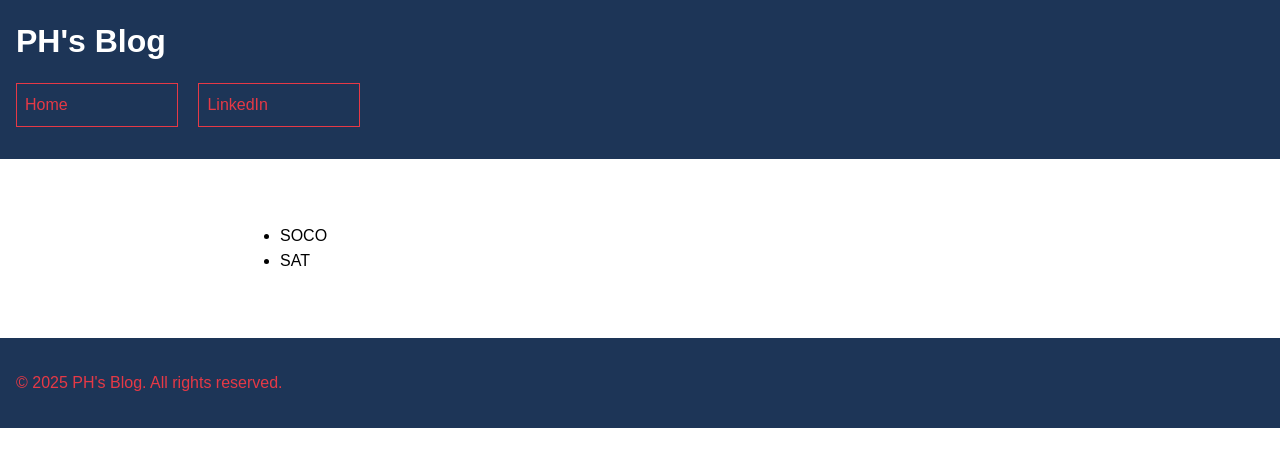
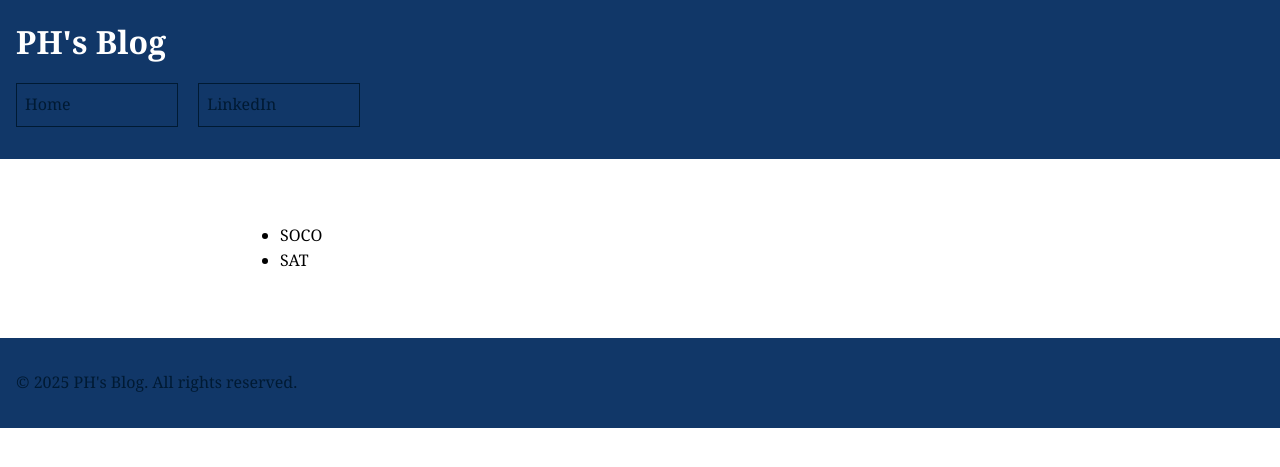
Before and after one commit to CaptainSapphire/PH-s-Blog, a Jekyll site: the page built from Post-ideas.md, in a window 1280 px wide. Shown: the top 467 px of the page. Built offline with Jekyll 4.4.1, drawn with Linux system fonts in a browser that asks for light colours; our own code applies the rules of GitHub Pages for plain Markdown files.

Commit message:
Update styles.css

```diff
--- a/assets/css/styles.css
+++ b/assets/css/styles.css
@@ -3,7 +3,7 @@ html {
 }
 
 body {
-  font-family: Arial, sans-serif;
+  font-family: 'Georgia', sans-serif;
   line-height: 1.6;
   margin: 0;
   padding: 0;
@@ -16,17 +16,17 @@ body {
     }
 
 header {
-  background-color: #1D3557;
+  background-color: #113768;
   color: #fff;
   padding: 1rem;
 }
 
 header h1 {
   margin: 0;
-  background-color: #1D3557;
+  background-color: #113768;
 }
 nav {
-background-color: #1D3557;
+background-color: #113768;
 }
 
 nav a {
@@ -34,30 +34,30 @@ nav a {
   min-width: 9rem;
   padding: 0.5rem;
   /*border-radius: 0.2rem;*/
-  border: solid 1px #E63946;
+  border: solid 1px #001a33;
   text-decoration: none;
-  color: #E63946;
+  color: #001a33;
 }
 
 nav ul {
   list-style: none;
   padding: 0;
-  background-color: #1D3557;
-  color: #E63946;
+  background-color: #113768;
+  color: #001a33;
 }
 
 nav ul li {
   display: inline;
   margin-right: 1rem;
-  background-color: #1D3557;
-  color: #E63946;
+  background-color: #113768;
+  color: #001a33;
 }
 
 nav ul li a {
   color: #fff;
   text-decoration: none;
-  background-color: #1D3557;
-  color: #E63946;
+  background-color: #113768;
+  color: #001a33;
 }
 
 main {
@@ -67,8 +67,8 @@ main {
 }
 
 footer {
-  background-color: #1D3557;
-  color: #E63946;
+  background-color: #113768;
+  color: #001a33;
   text-align: center;
   padding: 1rem;
   display: flex;
```
